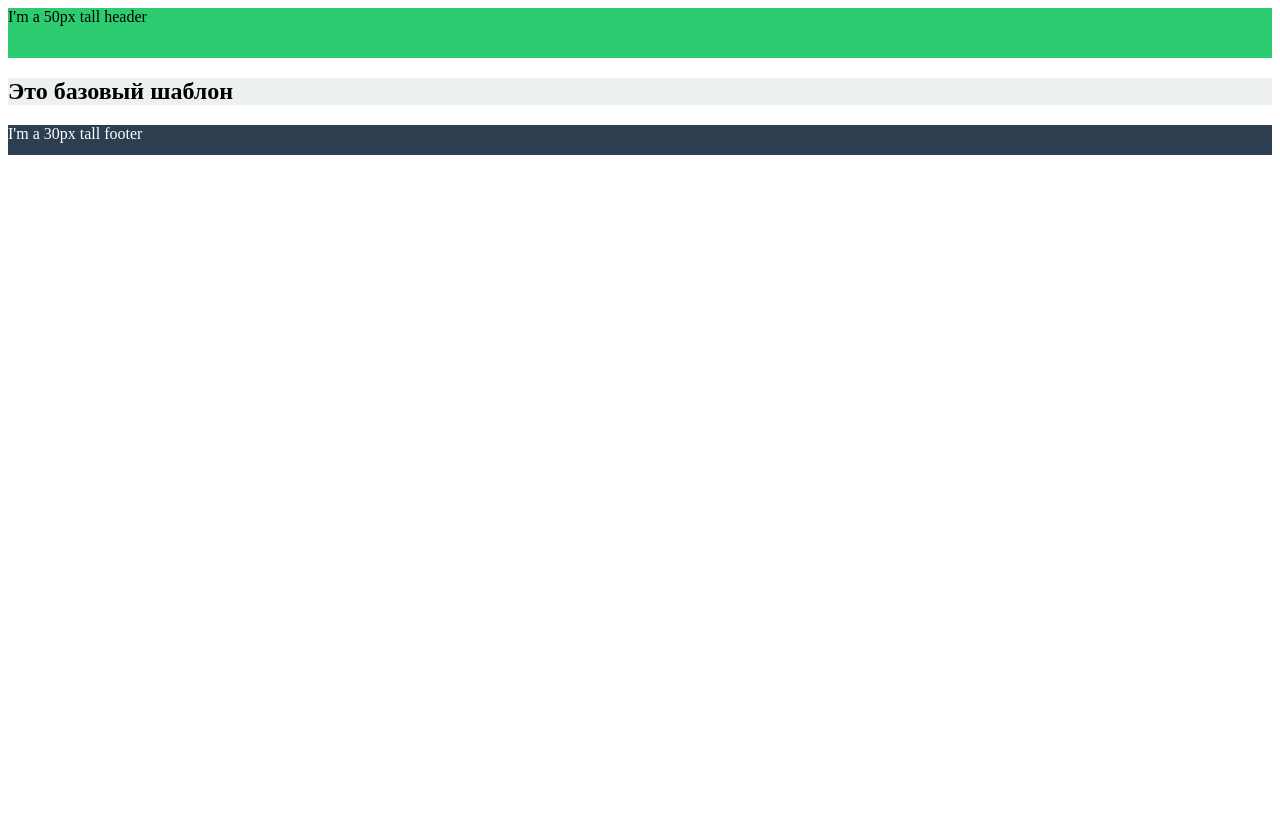
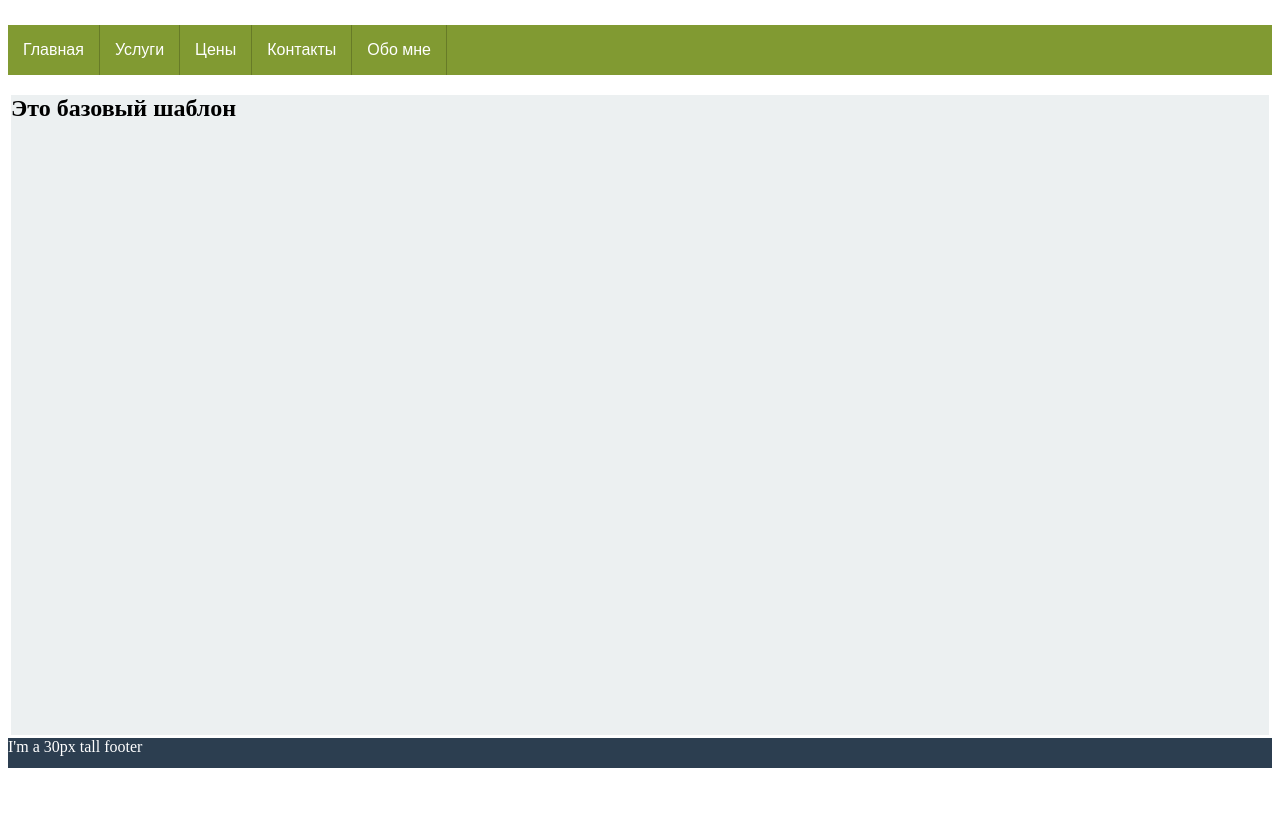
Before and after one commit to Evlampyev/24.01_Django, a Django app: template homeworks/projecthome/templates/base.html in a window 1280 px wide. Before the commit the page ends 155 px from the top, so only its background shows below. Run offline with Django 5.2, Linux system fonts and the light colour scheme; the template is opened without the code that fills it, so the values that code supplies are empty.

Commit message:
Homeproject start

```diff
--- a/homeworks/projecthome/static/css/stylesheet.css
+++ b/homeworks/projecthome/static/css/stylesheet.css
@@ -2,12 +2,15 @@
     height: 100vh;
 
     flex-direction: column;
-    // Direction of the items, can be row or column
+
 
 }
 
 main {
   flex: 1;
+  background-color:#ecf0f1;
+  min-height: 80vh;
+  margin: 3px;
 }
 
 // Rules below just for niceness
@@ -18,11 +21,10 @@ body {
 header {
   background-color: #2ecc71;
   height: 50px;
+
 }
 
-main {
-  background-color:#ecf0f1;
-}
+
 
 footer {
   background-color:#2c3e50;
@@ -30,11 +32,85 @@ footer {
   height: 30px;
 }
 
-.cat {
-    margin: auto;
-    height: 40vh;
+* {
+  box-sizing: border-box;
+}
+.col-3 {
+    width: 33.333%;
+    max-height: 100%;
+    min-height: 50vh;
+    border: 2px solid #123123;
+#    padding: 5px 10px;
+    float: left;
+}
+.row {
+    overflow: hidden;
+    width: 70%;
+    min-height: 75vh;
+    background-color: #CCFFFF;
+    margin: 0 auto;
+    border: 1px solid #123123;
+    padding: 5px 10px;
+
 }
 
-h4 {
+.cat {
+    max-width:100%;
+    max-height: 50vh;
+    display: block;
+    margin: 5px auto;
+}
+
+.welcome_text {
+    font-size: calc( (100vw - 480px)/(1280 - 480) * (20 - 12) + 16px);
+}
+
+.center {
     text-align: center;
 }
+
+
+ul {
+  list-style: none; /*убираем маркеры списка*/
+  margin: 0; /*убираем отступы*/
+  padding-left: 0; /*убираем отступы*/
+  margin-top:25px; /*делаем отступ сверху*/
+  background:#819A32; /*добавляем фон всему меню*/
+  height: 50px; /*задаем высоту*/
+}
+a {
+  text-decoration: none; /*убираем подчеркивание текста ссылок*/
+  background:#819A32; /*добавляем фон к пункту меню*/
+  color:#fff; /*меняем цвет ссылок*/
+  padding:0px 15px; /*добавляем отступ*/
+  font-family: arial; /*меняем шрифт*/
+  line-height:50px; /*ровняем меню по вертикали*/
+  display: block;
+  border-right: 1px solid #677B27; /*добавляем бордюр справа*/
+  -moz-transition: all 0.3s 0.01s ease; /*делаем плавный переход*/
+  -o-transition: all 0.3s 0.01s ease;
+  -webkit-transition: all 0.3s 0.01s ease;
+}
+a:hover {
+  background:#D43737;/*добавляем эффект при наведении*/
+}
+li {
+  float:left; /*Размещаем список горизонтально для реализации меню*/
+  position:relative; /*задаем позицию для позиционирования*/
+}
+
+    /*Стили для скрытого выпадающего меню*/
+    li > ul {
+        position:absolute;
+        top:25px;
+        display:none;
+    }
+
+    /*Делаем скрытую часть видимой*/
+    li:hover > ul {
+        display:block;
+        width:250px;  /*Задаем ширину выпадающего меню*/
+    }
+   li:hover > ul > li {
+        float:none; /*Убираем горизонтальное позиционирование*/
+    }
--- a/homeworks/projecthome/templates/base.html
+++ b/homeworks/projecthome/templates/base.html
@@ -12,7 +12,20 @@
 
     <div class="wrapper">
         <header>
-            I'm a 50px tall header
+            <ul>
+                <li><a href="{% url 'index' %}">Главная</a></li>
+                <li><a href="#">Услуги</a>
+                    <ul>
+                        <li><a href="#">Услуга 1</a></li>
+                        <li><a href="#">Длинная услуга 2</a></li>
+                        <li><a href="#">Услуга 3</a></li>
+                    </ul>
+                </li>
+                <li><a href="#">Цены</a></li>
+                <li><a href="#">Контакты</a></li>
+                <li><a href="{% url 'about' %}">Обо мне</a></li>
+
+            </ul>
         </header>
 
         <main>
--- a/lectures/lect_1/lect_1_project/myfirstapp/urls.py
+++ b/lectures/lect_1/lect_1_project/myfirstapp/urls.py
@@ -1,7 +1,7 @@
 from django.urls import path
-from . import views
+from .views import index, about
 
 urlpatterns = [
-    path('', views.index, name='index'),
-    path('about/', views.about, name='about'),
+    path('', index, name='index'),
+    path('about/', about, name='about'),
 ]
--- a/lectures/lect_1/lect_1_project/myfirstapp/views.py
+++ b/lectures/lect_1/lect_1_project/myfirstapp/views.py
@@ -1,9 +1,8 @@
 from logging import getLogger
-
+from django.http import HttpResponse
 from django.shortcuts import render
 
 # Create your views here.
-from django.http import HttpResponse
 
 logger = getLogger(__name__)
 
```
Also changed, not shown: homeworks/projecthome/appfirst/views.py (+11 -3 lines), homeworks/projecthome/projecthome/settings.py (+44 -1 lines), homeworks/projecthome/templates/appfirst/index.html (+14 -2 lines), homeworks/projecthome/static/image/appfirst/cat_1.jpg (renamed from homeworks/projecthome/static/image/appfirst/cat.jpg), homeworks/projecthome/static/image/appfirst/cat_2.jpg (added), lectures/lect_1/ReadMe_lect_1.md, requirements.txt (line endings or trailing spaces), 1 other file.
